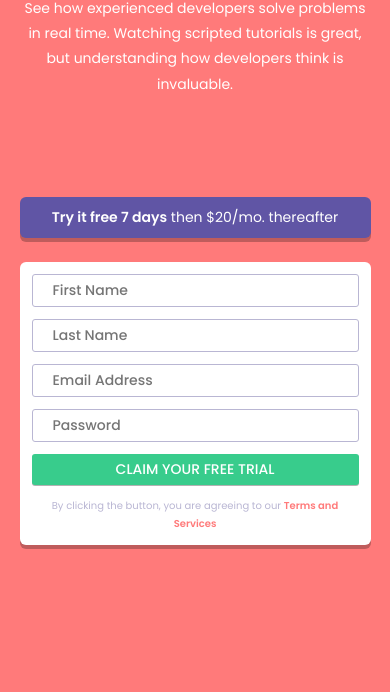
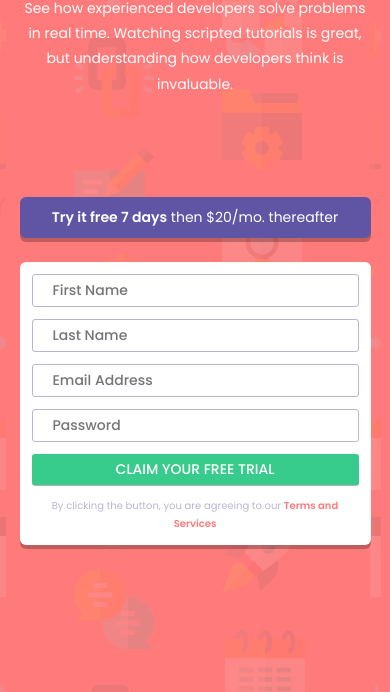
Before and after one commit to Soph-iee/responsiveness, a plain HTML site: page index.html in a window 390 px wide. Shown: the part 152-844 px from the top of the page. Drawn offline with Linux system fonts and the light colour scheme; the site is published under a folder, as on GitHub Pages, so addresses that start at the root find nothing.

Commit message:
third cmmit

```diff
--- a/style.css
+++ b/style.css
@@ -13,7 +13,7 @@
 }
 
 body {
-  background: url(/images/bg-intro-desktop.png);
+  background: url(images/bg-intro-desktop.png);
   background-color: var(--red);
   width: 100%;
   font-family: "poppins";
@@ -118,7 +118,7 @@ form span {
 
 @media only screen and (max-width: 600px) {
   body {
-    background: url(/images/bg-intro-mobile.png);
+    background: url(images/bg-intro-mobile.png);
     background-color: var(--red);
     width: 100%;
     font-family: "poppins";
```
